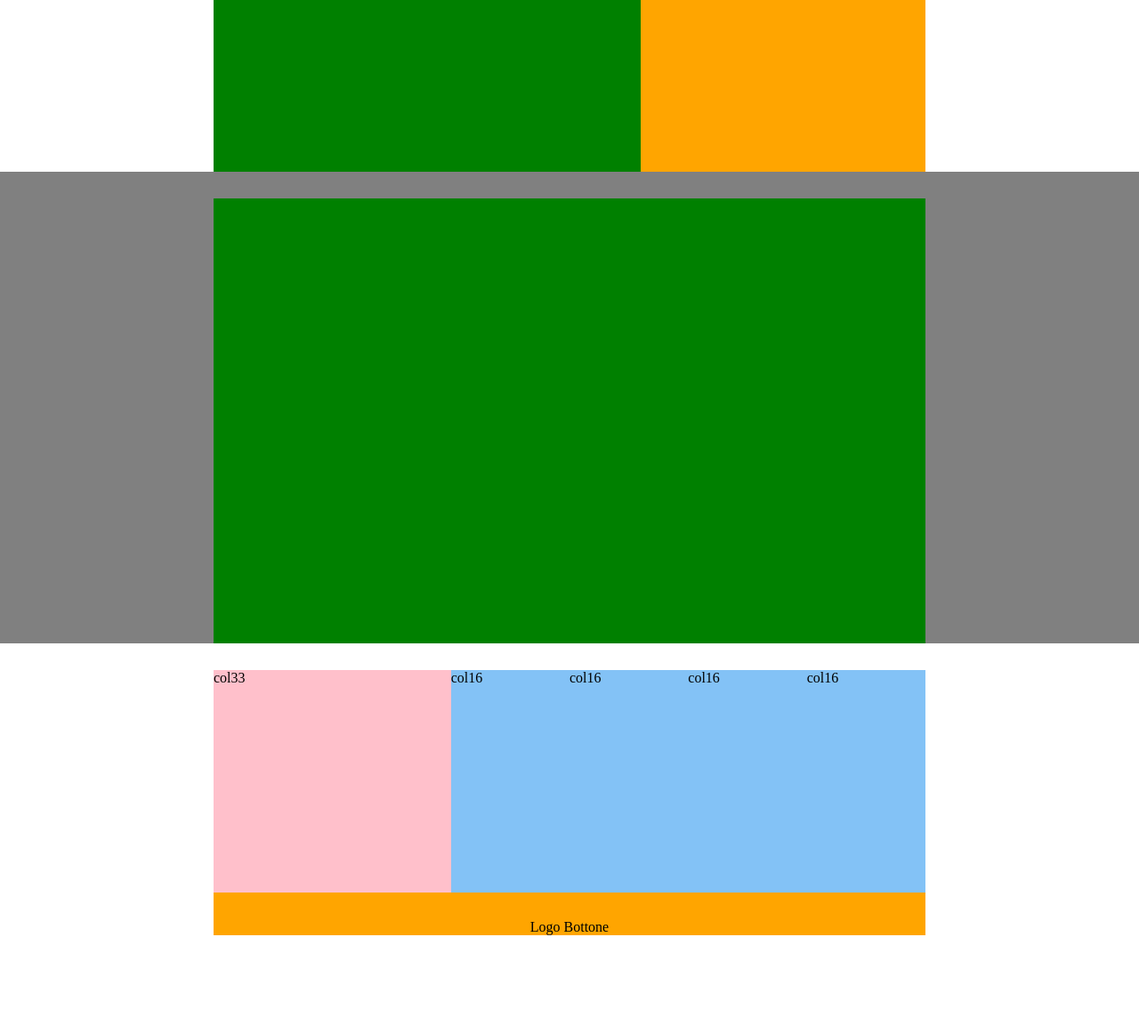
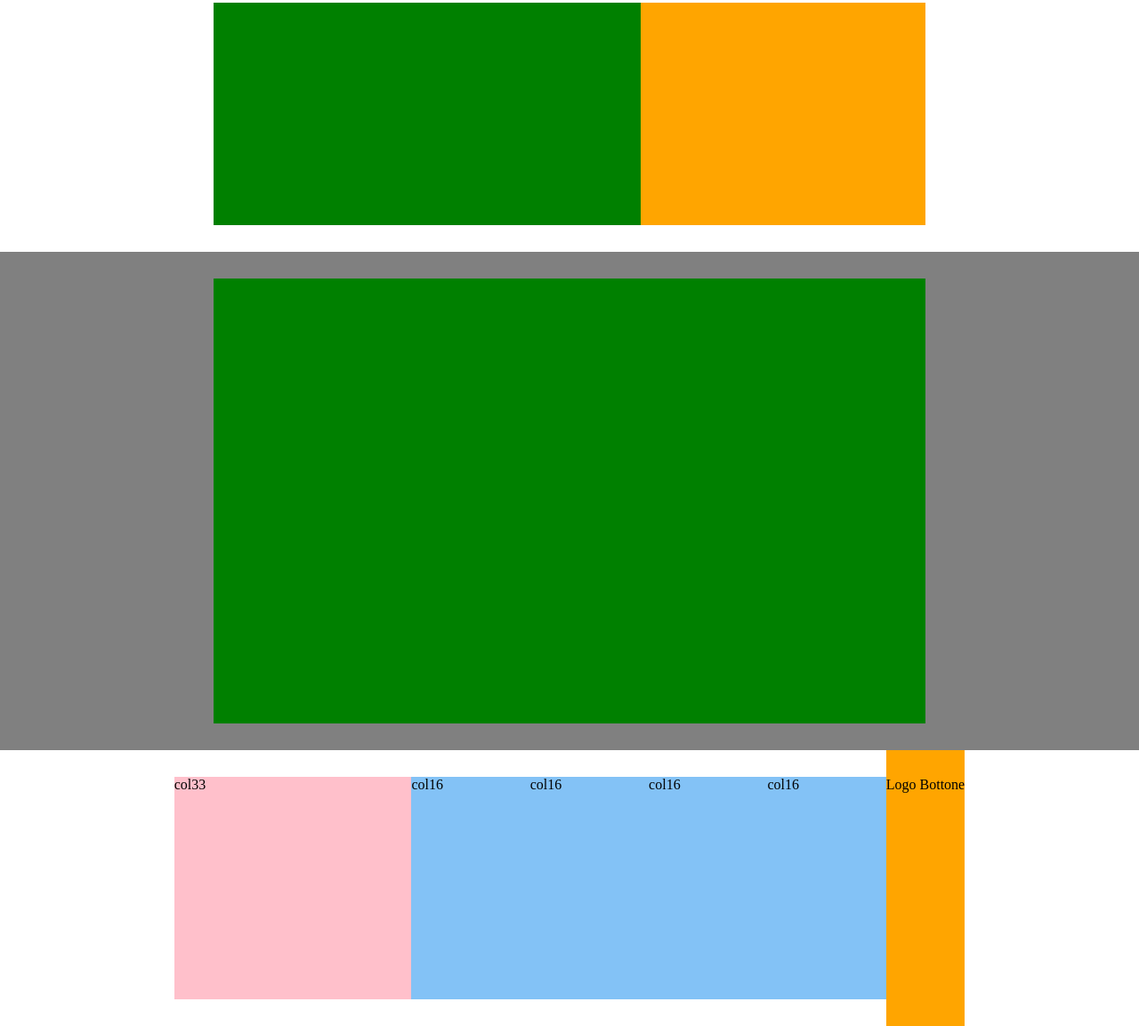
Before and after one commit to klausqama/htmlcss-struttura-discord, a plain HTML site: page index.html in a window 1280 px wide. Shown: the part 1105-2258 px from the top of the page at 89% size. Before the commit the page ends 2156 px from the top, so only its background shows below. Drawn offline with Linux system fonts and the light colour scheme.

Commit message:
add pb-30

```diff
--- a/index.html
+++ b/index.html
@@ -32,7 +32,7 @@
 
         </section>
 
-        <section class="flex justify-center pt-30">
+        <section class="flex justify-center pt-30 pb-30">
             <div class="container">
                 <div class="row h-300">
                     <div class="col-40 bg-yellow"></div>
@@ -40,7 +40,7 @@
                 </div>
             </div>
         </section>
-        <section class="flex justify-center pt-30 bg-gray">
+        <section class="flex justify-center pt-30 pb-30 bg-gray">
             <div class="container">
                 <div class="row h-300">
                     <div class="col-60 bg-green"></div>
@@ -48,7 +48,7 @@
                 </div>
             </div>
         </section>
-        <section class="flex justify-center pt-30">
+        <section class="flex justify-center pt-30 pb-30">
             <div class="container">
                 <div class="row h-250">
                     <div class="col-60 bg-green"></div>
@@ -56,7 +56,7 @@
                 </div>
             </div>
         </section>
-        <section class="flex justify-center pt-30 bg-gray">
+        <section class="flex justify-center pt-30 pb-30 bg-gray">
             <div class="container">
                 <div class="row h-500">
                     <div class="col-100 bg-green"></div>
@@ -66,15 +66,15 @@
 
     </main>
 
-    <footer class="main-footer flex justify-center pt-30">
-        <section class=" container h-250 row">
+    <footer class="main-footer flex justify-center">
+        <section class=" pb-30 pt-30 container h-250 row">
             <div class="col-33 bg-pink">col33</div>
             <div class="col-16 bg-lightazure">col16</div>
             <div class="col-16 bg-lightazure">col16</div>
             <div class="col-16 bg-lightazure">col16</div>
             <div class="col-16 bg-lightazure">col16</div>
         </section>
-        <section class="container flex  bg-orange justify-center pt-30">
+        <section class=" flex  bg-orange justify-center pb-30 pt-30">
             <div class="">
                 <a href="logo">Logo</a>
                 <a href="Bottone">Bottone</a>
```
